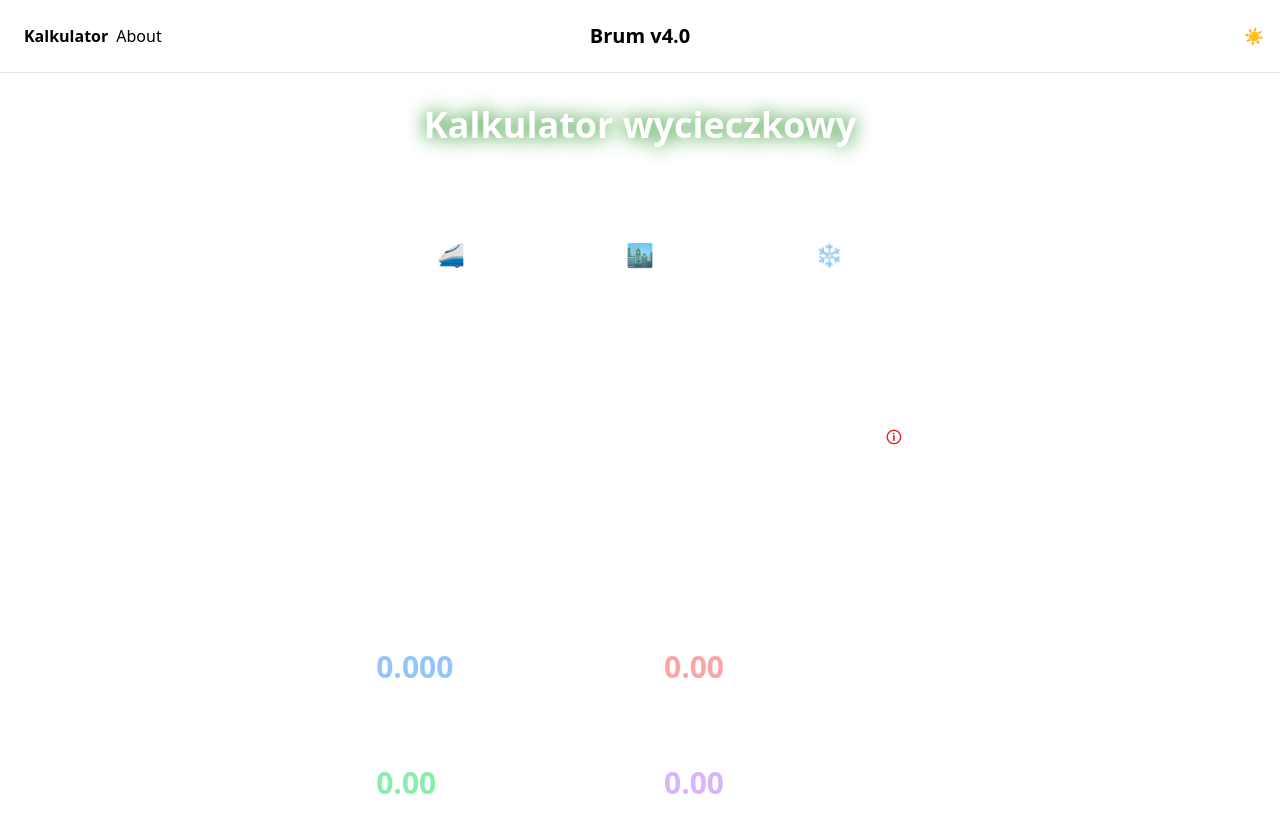
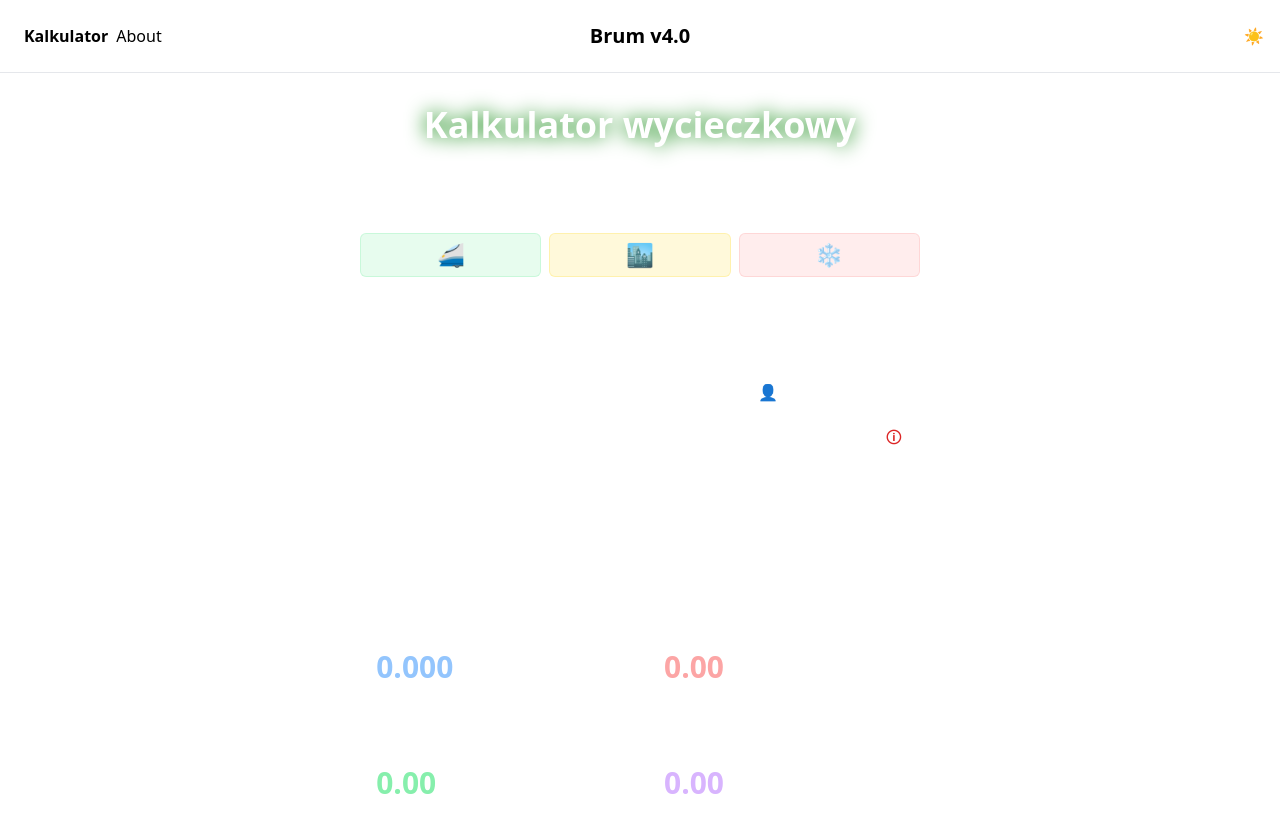
Before and after one commit to Write13579/Brum_v4.5, a React (Vite) app: page / in a window 1280 px wide. Shown: the top 832 px of the page. Built offline with nearby package versions, Linux system fonts and the light colour scheme.

Commit message:
feat: ui

```diff
--- a/package.json
+++ b/package.json
@@ -11,6 +11,7 @@
   },
   "dependencies": {
     "@tanstack/react-router": "^1.46.2",
+    "clsx": "^2.1.1",
     "react": "^18.3.1",
     "react-dom": "^18.3.1"
   },
--- a/src/routes/index.tsx
+++ b/src/routes/index.tsx
@@ -3,10 +3,22 @@
 import { createFileRoute } from "@tanstack/react-router";
 import { useEffect, useState } from "react";
 import UnitInput from "../components/unit-input";
+import { clsx } from "clsx";
 
 export const Route = createFileRoute("/")({
   component: Spalanie,
 });
+
+enum PreserColor {
+  GREEN,
+  YELLOW,
+  RED,
+}
+const presetTablica = [
+  { label: "🚄", value: 6, color: PreserColor.GREEN },
+  { label: "🏙️", value: 7.2, color: PreserColor.YELLOW },
+  { label: "❄️", value: 8.5, color: PreserColor.RED },
+];
 
 function Spalanie() {
   type InputsType = {
@@ -51,12 +63,6 @@ function Spalanie() {
     });
   }, [inputs]);
 
-  const presetTablica = [
-    { label: "🚄", value: 6 },
-    { label: "🏙️", value: 7.2 },
-    { label: "❄️", value: 8.5 },
-  ];
-
   return (
     <div
       id="alles"
@@ -89,10 +95,22 @@ function Spalanie() {
                 onClick={() =>
                   setInputs((i) => ({ ...i, spalanie: element.value }))
                 }
-                className="border border-white/20 bg-white/10 rounded-md p-1 w-full text-[1.4rem] hover:bg-white/20 transition-colors"
+                className={clsx(
+                  "border rounded-md p-1 w-full text-[1.4rem] transition-colors group",
+                  {
+                    "bg-green-300/20 border-green-300/30 hover:bg-green-300/40":
+                      element.color === PreserColor.GREEN,
+                    "bg-yellow-300/20 border-yellow-300/30 hover:bg-yellow-300/40":
+                      element.color === PreserColor.YELLOW,
+                    "bg-red-300/20 border-red-300/30 hover:bg-red-300/40":
+                      element.color === PreserColor.RED,
+                  }
+                )}
                 key={element.value}
               >
-                {element.label}
+                <div className="group-active:skew-y-12 transition-transform">
+                  {element.label}
+                </div>
               </button>
             ))}
           </div>
@@ -124,7 +142,7 @@ function Spalanie() {
             }
           />
         </div>
-        <div id="osoby">
+        <div id="osoby" className="flex items-center gap-4">
           <UnitInput
             id="inpOsoby"
             unit={(() => {
@@ -141,6 +159,14 @@ function Spalanie() {
               setInputs((i) => ({ ...i, osoby: parseFloat(e.target.value) }))
             }
           />
+
+          <div className="flex items-center gap-2">
+            {Array.from({ length: inputs.osoby }).map((_, i) => (
+              <div key={i} className="animate-bounce">
+                👤
+              </div>
+            ))}
+          </div>
         </div>
         <div id="procent" className="flex items-center gap-4">
           <UnitInput
@@ -199,30 +225,41 @@ function Spalanie() {
           {[
             {
               label: "Spalanie na osobę",
-              value: results.spalaniePerOsoba?.toFixed(3) ?? 0,
+              value: !isNaN(results.spalaniePerOsoba ?? NaN)
+                ? results.spalaniePerOsoba!.toFixed(3)
+                : "0.000",
               unit: "l/100km",
               color: "#93c5fd",
             },
             {
               label: "Całość (bez osób)",
-              value: results.caloscBez?.toFixed(2) ?? 0,
+              value: !isNaN(results.caloscBez ?? NaN)
+                ? results.caloscBez!.toFixed(2)
+                : "0.00",
               unit: "zł",
               color: "#fca5a5",
             },
             {
               label: "Całość (z osobami)",
-              value: results.caloscZ?.toFixed(2) ?? 0,
+              value: !isNaN(results.caloscZ ?? NaN)
+                ? results.caloscZ!.toFixed(2)
+                : "0.00",
               unit: "zł",
               color: "#86efac",
             },
             {
               label: "Za osobę",
-              value: results.zaOsobe?.toFixed(2) ?? 0,
+              value: !isNaN(results.zaOsobe ?? NaN)
+                ? results.zaOsobe!.toFixed(2)
+                : "0.00",
               unit: "zł",
               color: "#d8b4fe",
             },
           ].map((resultBock) => (
-            <div className="bg-white/10 rounded-md w-full h-full flex flex-col items-start justify-center p-4 gap-2">
+            <div
+              key={resultBock.label}
+              className="bg-white/10 rounded-md w-full h-full flex flex-col items-start justify-center p-4 gap-2"
+            >
               <label>{resultBock.label}</label>
               <div>
                 <span
```
Also changed, not shown: 1 other file (tests, documents, lock files or other folders).
